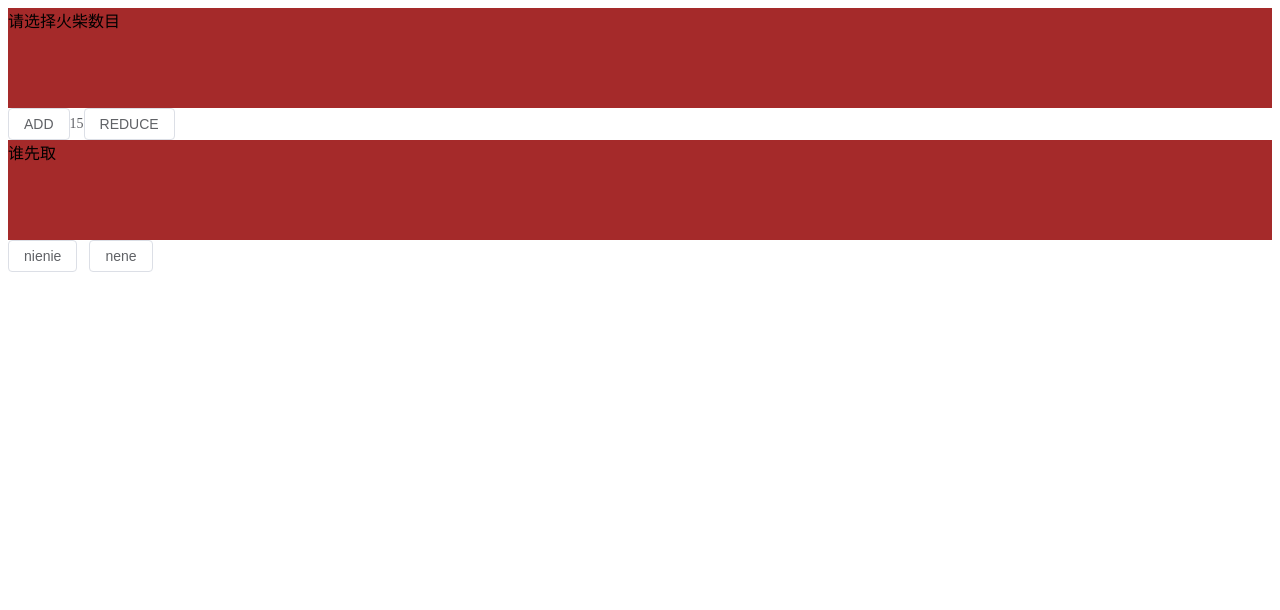
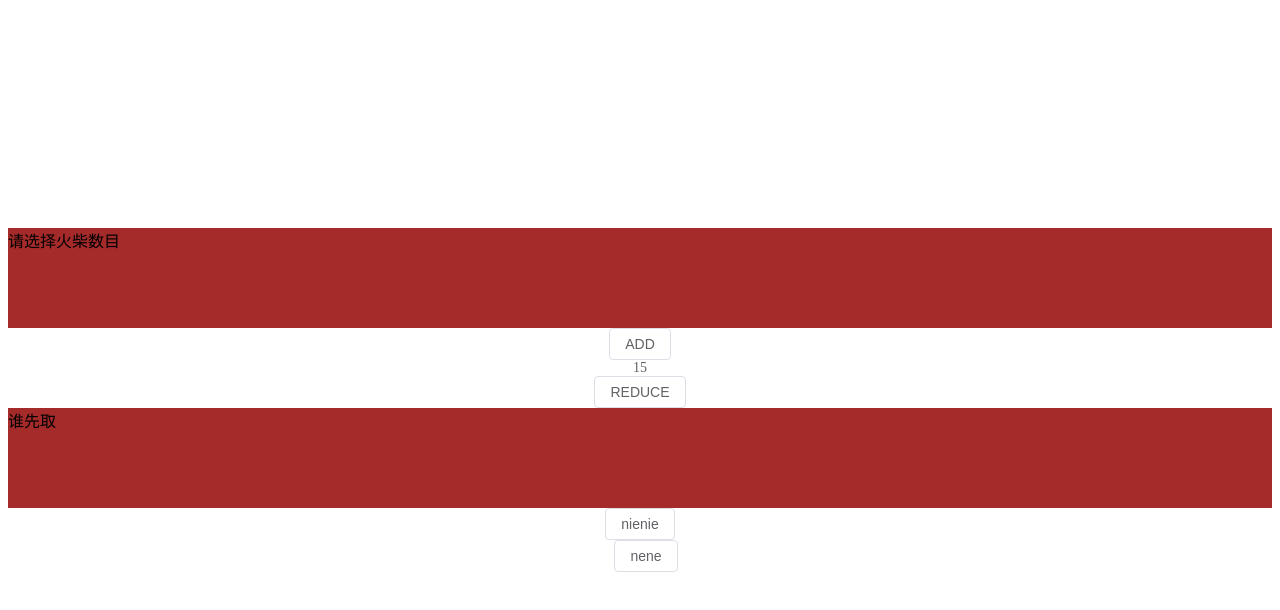
Before and after one commit to Marcowky/Vue-MatchGame, a Vue app: page /initgame in a window 1280 px wide. Shown: the top 610 px of the page. Built offline with nearby package versions, Linux system fonts and the light colour scheme.

Commit message:
实现 统一的布局

```diff
--- /dev/null
+++ b/src/styles/mainLayout.css
@@ -0,0 +1,17 @@
+.info-box {
+    height: 50%;
+    width: 100%;
+    display: flex;
+    flex-direction: column;
+    align-items: center;
+    justify-content: flex-end;
+}
+
+.func-box {
+    /* height: 50%; */
+    width: 100%;
+    display: flex;
+    flex-direction: column;
+    align-items: center;
+    justify-content: flex-start;
+}
--- a/src/views/FinishGame.vue
+++ b/src/views/FinishGame.vue
@@ -1,15 +1,17 @@
 <template>
-    <div class="status-box"> 赢了！ </div>
-    <el-button class="goto-init-button" @click=goToInit> goToInit </el-button>
+    <div class="info-box">
+        <div class="status-box"> 赢了！ </div>
+    </div>
+    <div class="func-box">
+        <el-button class="goto-init-button" @click=goToInit> goToInit </el-button>
+    </div>
 </template>
 
 <script setup>
 import { ref } from 'vue'
-import { useRouter, useRoute } from 'vue-router'// 导入路由
+import { router } from '../routes/router'// 导入路由
 
-const router = useRouter()
-const route = useRoute()
-const nieniewin = ref(route.query.nieniewin)
+const nieniewin = ref(router.currentRoute.value.query.nieniewin)
 
 const goToInit = () => {
     router.push({
@@ -19,6 +21,8 @@ const goToInit = () => {
 </script>
 
 <style scoped>
+@import "../styles/mainLayout.css";
+
 .status-box {
     background-color: brown;
     height: 100px;
--- a/src/views/Gaming.vue
+++ b/src/views/Gaming.vue
@@ -1,21 +1,23 @@
 <template>
+    <div class="info-box">
         <div class="rest-match-box"> 剩余火柴{{ matchCount }} </div>
         <template v-for="index in 5">
             <el-button class="choose-num-button" @click=chooseNum(index)> {{ index }} </el-button>
         </template>
+    </div>
+    <div class="func-box">
         <div class="rest-match-box"> 捏捏火柴数{{ nienieCount }} </div>
         <div class="rest-match-box"> 呢呢火柴数{{ neneCount }} </div>
         <el-button class="goto-finish-button" v-if="showGoToButton" @click=goToFinish> goToFinish </el-button>
+    </div>
 </template>
 
 <script setup>
 import { ref } from 'vue'
-import { useRouter, useRoute } from 'vue-router'// 导入路由
+import { router } from '../routes/router'// 导入路由
 
-const router = useRouter()
-const route = useRoute()
-const matchCount = ref(route.query.matchcount)
-const nienieTurn = ref(route.query.nieniestart)
+const matchCount = ref(router.currentRoute.value.query.matchcount)
+const nienieTurn = ref(router.currentRoute.value.query.nieniestart)
 const nienieCount = ref(0)
 const neneCount = ref(0)
 const nieniewin = ref(true)
@@ -57,6 +59,8 @@ const goToFinish = () => {
 </script>
 
 <style scoped>
+@import "../styles/mainLayout.css";
+
 .rest-match-box {
     background-color: brown;
     height: 100px;
--- a/src/views/InitGame.vue
+++ b/src/views/InitGame.vue
@@ -1,19 +1,22 @@
 <template>
+    <div class="info-box">
         <div class="please-choose-box"> 请选择火柴数目 </div>
         <el-button class="add-match-button" @click=changeCount(true)> ADD </el-button>
         <el-text class="match-count">{{ matchCount }}</el-text>
         <el-button class="reduce-match-button" @click=changeCount(false)> REDUCE </el-button>
+    </div>
+    <div class="func-box">
         <div class="who-first-box"> 谁先取 </div>
         <el-button class="nienie-first-button" @click=chooseFirst(true)> nienie </el-button>
         <el-button class="nene-first-button" @click=chooseFirst(false)> nene </el-button>
         <el-button class="goto-gaming-button" v-if="showGoToButton" @click=goToGaming> goToGaming </el-button>
+    </div>
 </template>
 
 <script setup>
 import { ref } from 'vue'
-import { useRouter } from 'vue-router'// 导入路由
+import { router } from '../routes/router'// 导入路由
 
-const router = useRouter()
 const matchCount = ref(15)
 const nieniestart = ref(true)
 const showGoToButton = ref(false)
@@ -41,6 +44,8 @@ const goToGaming = () => {
 </script>
 
 <style scoped>
+@import "../styles/mainLayout.css";
+
 .please-choose-box {
     background-color: brown;
     height: 100px;
@@ -53,6 +58,7 @@ const goToGaming = () => {
     width: 100%;
 }
 
+
 .add-match-button {}
 
 .reduce-match-button {}
@@ -61,4 +67,5 @@ const goToGaming = () => {
 
 .nienie-first-button {}
 
-.nene-first-button {}</style>
+.nene-first-button {}
+</style>
```
Lines whose indentation alone changed are shown as unchanged.
